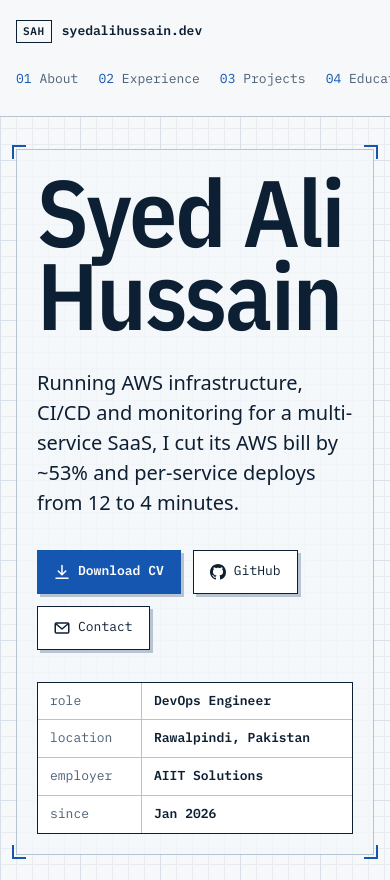
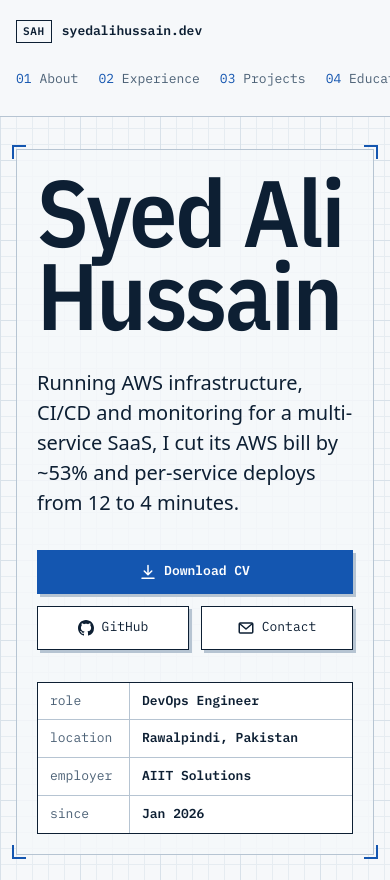
Before and after one commit to frenzyali/syedalihussain.dev, an Astro site: page / in a window 390 px wide. Shown: the top 880 px of the page. Built offline with nearby package versions, Linux system fonts and the light colour scheme; Astro itself is replaced by a stand-in of ours.

Commit message:
fix: hero buttons and title block on phones
At 30rem and below, Download CV takes a full-width row with GitHub and Contact sharing the next, and the title-block key column narrows to 5.75rem so short values like "Rawalpindi, Pakistan" stay on one line.

```diff
--- a/src/components/Hero.astro
+++ b/src/components/Hero.astro
@@ -108,6 +108,23 @@ import { aiit } from '../data/experience';
     margin-top: 2rem;
   }
 
+  /* Phones: Download CV gets its own row; GitHub and Contact share the row below. */
+  @media (max-width: 30rem) {
+    .actions {
+      display: grid;
+      grid-template-columns: 1fr 1fr;
+    }
+
+    .actions li:first-child {
+      grid-column: 1 / -1;
+    }
+
+    .actions .btn {
+      justify-content: center;
+      width: 100%;
+    }
+  }
+
   .titleblock {
     align-self: start;
   }
--- a/src/styles/global.css
+++ b/src/styles/global.css
@@ -296,9 +296,10 @@ svg {
   overflow-wrap: break-word;
 }
 
+/* Phones: a narrower key column so short values like "Rawalpindi, Pakistan" stay on one line. */
 @media (max-width: 30rem) {
   .titleblock > div {
-    grid-template-columns: 6.5rem minmax(0, 1fr);
+    grid-template-columns: 5.75rem minmax(0, 1fr);
   }
 }
 
```
